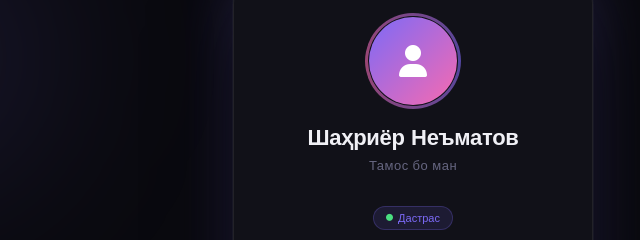
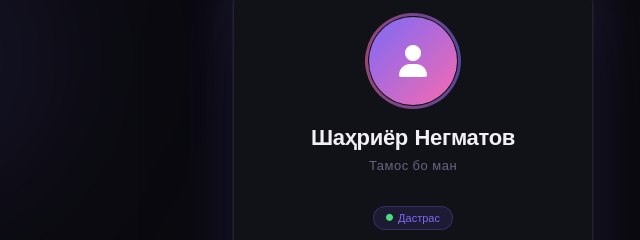
Before and after one commit to sanjishsanjishov-design/shahriyor_9493, a plain HTML site: page index.html in a window 1280 px wide. Shown: the part 99-339 px from the top of the page, 227-867 px from the left. Drawn offline with Linux system fonts and the light colour scheme.

Commit message:
Correct name spelling in index.html

```diff
--- a/index.html
+++ b/index.html
@@ -258,7 +258,7 @@ body::after {
     </div>
   </div>
 
-  <div class="name">Шаҳриёр Неъматов</div>
+  <div class="name">Шаҳриёр Негматов</div>
   <div class="subtitle">Тамос бо ман</div>
 
   <div class="badge">
```
